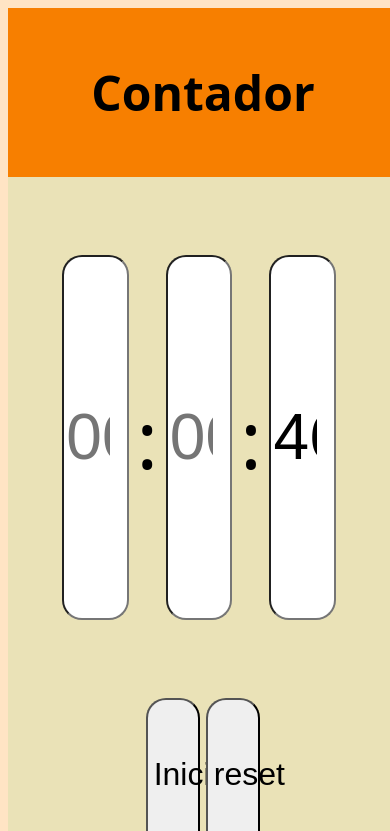
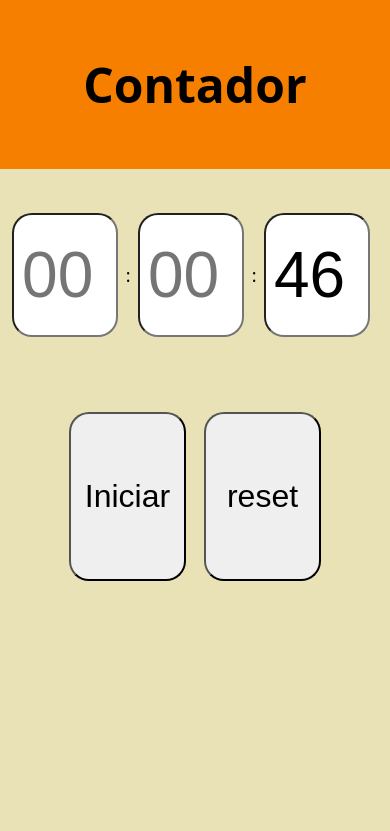
Before and after one commit to evertonhlo/timer_esferas, a plain HTML site: page index.html in a window 390 px wide. Both pictures are taken after a click on the button "Iniciar". Shown: the top 831 px of the page. Drawn offline with Linux system fonts and the light colour scheme.

Commit message:
alterações

```diff
--- a/index.html
+++ b/index.html
@@ -14,7 +14,7 @@
     <main>
 
         <span class="relogio">
-            <input type="number" min="0" max="59" placeholder="00" id="hora"  required />
+            <input type="number" min="0" max="99" placeholder="00" id="hora"  required />
             <p>:</p>
             <input type="number" min="0" max="99" placeholder="00" id="minuto"  required />
             <p>:</p>
@@ -23,7 +23,7 @@
         </span>
 
        <span id="btn-config">
-           <button type="button" name="iniciar" id="btn-play-pause">Iniciar</button>
+           <button type="button" name="iniciar" id="btn-play-pause" class="btn-play-pause">Iniciar</button>
            <button type="button" name="resetar" id="btn-resetar" >reset</button>
         </span>
 
--- a/script.js
+++ b/script.js
@@ -34,6 +34,91 @@ function pegarConteudo() {
 
 
 
+
+let botaoCronometro = document.getElementById('btn-play-pause')
+
+
+
+botaoCronometro.addEventListener('click', cronometrando)
+
+
+;
+
+function cronometrando() {
+
+    var cronometro = setInterval(() => {
+        var retrocedeSegundos =  entradaSegundos.value --
+        var retrocedeMinutos =  entradaMinutos.value - 1
+        var retrocedeHoras=  entradaHoras.value - 1
+        console.log(cronometro)
+
+        if (retrocedeSegundos ===0) {
+           entradaSegundos.value = 59
+            }
+
+        if(entradaSegundos.value === 59 && entradaMinutos.value ===0){
+            entradaHoras.value = entradaHoras.value - 1
+        }
+        if (entradaSegundos.value  <1 && entradaMinutos.value >=1 ){
+              entradaMinutos.value = retrocedeMinutos
+        }
+        if (entradaSegundos.value  ==0 && entradaMinutos.value <=1 && entradaHoras.value >=1){
+             entradaHoras.value = retrocedeHoras
+            entradaSegundos.value = 0
+            entradaMinutos.value = 59
+        }
+        if(entradaMinutos.value >=0<59 && entradaSegundos.value ===0 ){
+            entradaMinutos.value = retrocedeMinutos
+            entradaSegundos.value = retrocedeSegundos
+        }
+
+        // if (entradaMinutos.value === 0 && entradaSegundos.value === 0 && entradaHoras >=1){
+        //     entradaHoras.value = retrocedeHoras
+        //     entradaMinutos.value = entradaMinutos +1
+        // }
+         if(entradaMinutos.value <=0 && entradaSegundos.value  <=0 && entradaHoras.value <=0){
+             clearInterval(cronometro)
+         }
+
+
+    }, 200)
+
+}
+    // const parar = document.getElementById('btn-play-pause')
+
+    // parar.addEventListener('click', function () {
+    //     console.log('zerando')
+    //     entradaHoras.value = entradaHoras.value
+    //     entradaMinutos.value = entradaMinutos.value
+    //     entradaSegundos.value = entradaSegundos.value
+    //     clearInterval(cronometro)
+    // })
+    // const botaoResetar = document.getElementById('btn-resetar')
+
+    // botaoResetar.addEventListener('click', zerar)
+
+
+
+    //         function zerar() {
+
+    //             clearInterval(cronometro)
+    //             console.log('zerando')
+    //             entradaHoras.value = ''
+    //             entradaMinutos.value = ''
+    //             entradaSegundos.value = ''
+    //         }
+
+
+
+
+
+
+
+        // entradaSegundos.value
+        // entradaMinutos.value = entradaMinutos.value
+        // entradaHoras.value = entradaHoras.value
+
+
 // #####
 
 // const pegaBotaoEnviar = document.getElementById('enviar')
@@ -65,76 +150,3 @@ function pegarConteudo() {
 
 
 // #####
-
-const botaoCronometro = document.getElementById('btn-play-pause')
-
-botaoCronometro.addEventListener('click', cronometrando)
-
-function cronometrando() {
-
-    var cronometro = setInterval(() => {
-        retrocederSegundos = entradaSegundos.value--
-        // console.log(retrocederSegundos)
-        if (entradaSegundos.value < 0) {
-            entradaSegundos.value = 59
-        }
-        if (entradaSegundos.value >= 59) {
-            retrocederMinutos = entradaMinutos.value--
-        }
-        if(entradaSegundos.value == 0 && entradaMinutos.value == 0 && entradaHoras.value ==''){
-            entradaHoras.value = 0
-            clearInterval(cronometro)
-        }
-        if (entradaMinutos.value <= 0) {
-            entradaMinutos.value = ''
-        }
-        if (entradaSegundos.value == '' && entradaMinutos.value == '') {
-            entradaHoras.value = ''
-
-        }
-
-        if (entradaMinutos.value == '' && entradaSegundos.value == 0) {
-            retrocedHoras = entradaHoras.value--
-        }
-        if (entradaSegundos.value == 0) {
-            entradaSegundos.value == ''
-        }
-
-
-        if(entradaMinutos.value == 0 && entradaSegundos.value == 0){
-            entradaHoras.value= 0
-
-        }
-
-        if(entradaHoras.value  >0 && entradaMinutos.value == 0){
-            entradaMinutos.value = 59
-            // entradaHoras.value = entradaHoras.value -1
-
-        if (entradaHoras.value == 0 && entradaMinutos.value == 0) {
-                entradaSegundos.value = entradaSegundos.value --
-
-        }
-        if (entradaHoras.value == 0 && entradaMinutos.value == '' && entradaSegundos.value == 0) {
-            entradaHoras.value = ''
-            entradaMinutos.value = ''
-            entradaSegundos.value = ''
-            clearInterval(cronometro)
-        }
-
-
-    }}, 200)
-    const botaoResetar = document.getElementById('btn-resetar')
-
-    botaoResetar.addEventListener('click', zerar)
-
-
-
-            function zerar() {
-
-                clearInterval(cronometro)
-                console.log('oi')
-                entradaHoras.value = ''
-                entradaMinutos.value = ''
-                entradaSegundos.value = ''
-            }
-}
--- a/style.css
+++ b/style.css
@@ -7,6 +7,8 @@ body{
     height: 100%;
     background-color: bisque;
     font-family: system-ui, -apple-system, BlinkMacSystemFont, 'Segoe UI', Roboto, Oxygen, Ubuntu, Cantarell, 'Open Sans', 'Helvetica Neue', sans-serif;
+    margin: 0;
+    padding: 0;
 }
 
 header{
@@ -14,27 +16,33 @@ header{
     align-items: center;
     justify-content: center;
     background-color: #F77F00;
-    width: 100%;
+    width: 100vw;
     height: 20vh;
     font-size: 1.5rem;
 }
 
 
 main{
-    width: 100%;
-    height: 80vh;
+    width: 100vw;
+    height: 68vh;
     background-color: #EAE2B7;
     display: flex;
     flex-direction: column;
     align-items: center;
+    padding: 12px;
 }
 
 footer{
-    height: 20%;
+    width: 100vw;
+    height: 10vh;
+    background-color:#F77F00;
+     display: flex;
+     align-items: center;
+     justify-content: center;
 }
 
 p{
-    font-size: 5rem;
+    font-size: 2rem;
     margin-right: 2%;
 }
 
@@ -97,6 +105,16 @@ p{
     border-radius: 20px;
     margin-left: 2%;
 }
+#btn-resetar:hover{
+    width: 20%;
+    height: 100%;
+    font-size: 2rem;
+    border-radius: 20px;
+    margin-left: 2%;
+    background-color: #F77F00;
+     color: white;
+
+}
 
 #btn-play-pause {
     width:20%;
@@ -104,8 +122,107 @@ p{
     font-size: 2rem;
     border-radius: 20px;
 
+
+}
+#btn-play-pause:hover {
+    width:20%;
+    height: 100%;
+    font-size: 2rem;
+    border-radius: 20px;
+    background-color: #F77F00;
+    color: white;
+
 }
 
 #enviar{
     font-size: 2rem;
 }
+
+@media screen and (max-width: 500px){
+    body {
+        display: flex;
+        flex-direction: column;
+        align-items: center;
+        justify-content: center;
+        background-color: bisque;
+        font-family: system-ui, -apple-system, BlinkMacSystemFont, 'Segoe UI', Roboto, Oxygen, Ubuntu, Cantarell, 'Open Sans', 'Helvetica Neue', sans-serif;
+    }
+
+    main {
+        width: 100vw;
+        height: 100vh;
+        background-color: #EAE2B7;
+        display: flex;
+        flex-direction: column;
+        align-items: center;
+        padding: 12px;
+}
+
+.relogio {
+    display: flex;
+    flex-direction: row;
+    width: 100vw;
+    height: 20vh;
+    align-items: center;
+    justify-content: center;
+    padding: 10px;
+}
+
+#btn-resetar {
+    width: 30vw;
+    height: 20vh;
+    font-size: 2rem;
+    border-radius: 20px;
+    margin-left: 18px;
+}
+
+#btn-play-pause {
+     width: 30vw;
+     height: 20vh;
+    font-size: 2rem;
+    border-radius: 20px;
+
+}
+
+footer {
+    height: 20vh;
+}
+
+p {
+    font-size: 18px;
+    margin-right: 2%;
+}
+
+#hora {
+    display: flex;
+    align-items: center;
+    justify-content: center;
+    width: 25vw;
+    height: 70%;
+    font-size: 4rem;
+    border-radius: 20px;
+    margin-right: 2%;
+    text-align: center;
+}
+
+#minuto {
+    width: 25%;
+    height: 70%;
+    font-size: 4rem;
+    border-radius: 20px;
+    margin-right: 2%;
+    text-align: center;
+}
+
+#segundo {
+    width: 25%;
+    height: 70%;
+    font-size: 4rem;
+    border-radius: 20px;
+    margin-right: 2%;
+    text-align: center;
+
+}
+
+
+}
```
